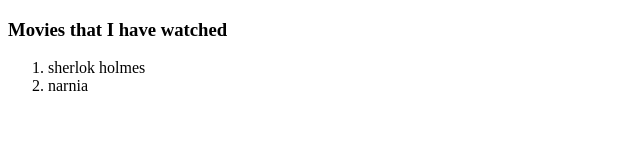
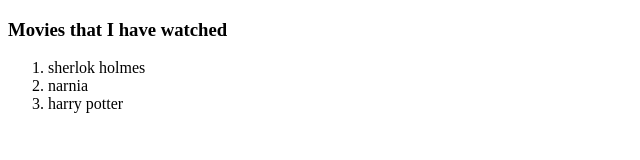
Before and after one commit to lalithakumar/p1, a plain HTML site: page movies.html in a window 1280 px wide. Shown: the whole page, without its empty margins (0-640 px from the left). Drawn offline with Linux system fonts and the light colour scheme.

Commit message:
Update movies.html

```diff
--- a/movies.html
+++ b/movies.html
@@ -11,6 +11,7 @@
     <ol>
         <li>sherlok holmes</li>
         <li>narnia</li>
+        <li>harry potter</li>
     </ol>
 </body>
 </html>
```
